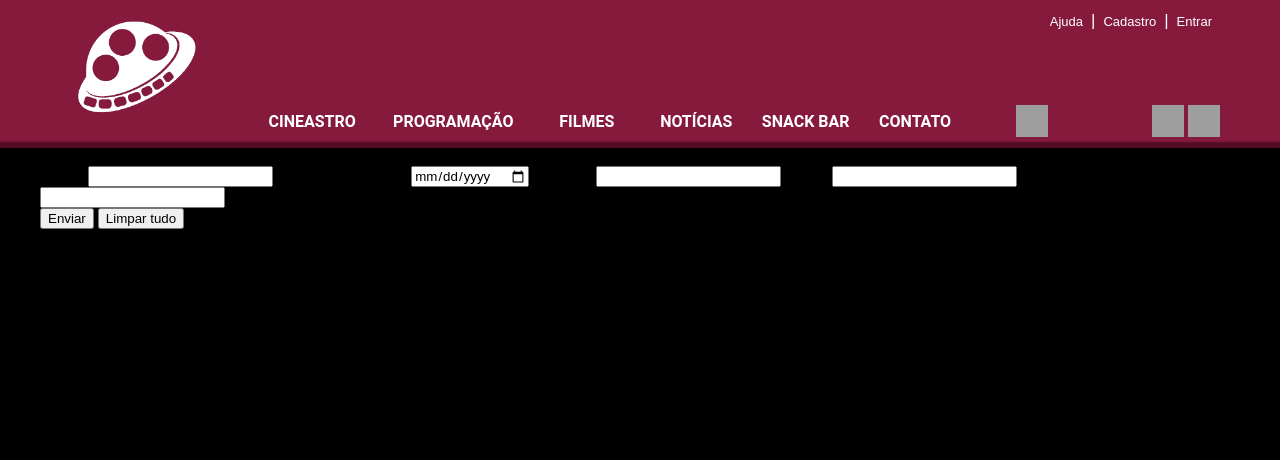
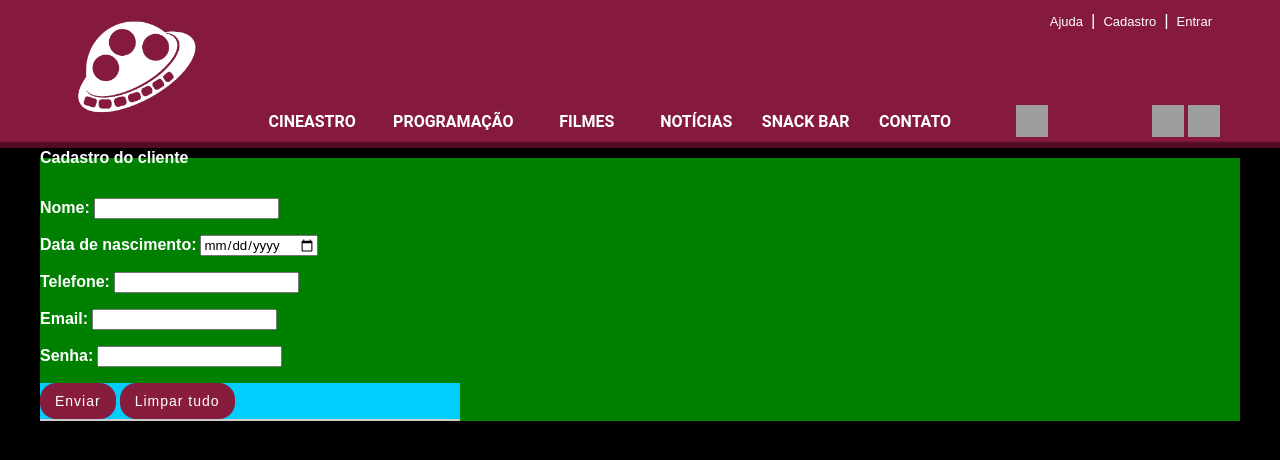
Before and after one commit to joaopedroselau/joaopedroselau.github.io, a PHP site: page /signup.php in a window 1280 px wide. Shown: the top 460 px of the page. Run offline with PHP 8.4, Linux system fonts and the light colour scheme; grey boxes are pictures that could not be loaded.

Commit message:
Estilização do signup

```diff
--- a/projeto/cinema.css
+++ b/projeto/cinema.css
@@ -353,9 +353,6 @@ button:active {
 	}
 
 	div{
-	input{background-color: var(--color-primary);
-		color: black;
-		border: solid 1px var(--color-primary);
 		border-radius: 16px;
 		padding: 4px 24px;
 		letter-spacing: 1px;
@@ -372,7 +369,7 @@ button:active {
 		border-bottom: 2px solid #ccc;
 		color: white;
 	}
-}
+
 
 .news_main{
 	border: 1px solid grey;
@@ -751,5 +748,48 @@ button:active {
 }
 
 ::-webkit-scrollbar-thumb:hover {
-	background: #dd4040;
+	background: #a02828;
 }
+.form{
+
+	align-content: space-around;
+	background-color: green;
+
+	.input{
+		background-color: #01CDFE;
+		align-content: center;
+	}
+
+	legend{
+		color: white;
+		font-family: Arial, Helvetica, sans-serif;
+		font-weight: bold;
+	}
+	.label_form{
+		color: white;
+		font-family: Arial, Helvetica, sans-serif;
+		font-weight: bold;
+	}
+
+	.button{
+		background-color: var(--color-primary);
+		border: none;
+		border-radius: 16px;
+		padding: 4px 24px;
+		letter-spacing: 1px;
+		padding: 10px 15px;
+		font-size: 14px;
+		text-align: center;
+		cursor: pointer;
+		outline: none;
+		color: #fff;
+	}
+
+	.button:hover {background-color: #5e1229}
+
+
+	.button:active {
+		background-color: #5e1229;
+		transform: translateY(4px);
+	}
+}
--- a/projeto/signup.php
+++ b/projeto/signup.php
@@ -41,33 +41,32 @@
         </nav>
 	</header>
 
-    <div class="form">
-        <fieldset>
-            <legend>Cadastro do cliente</legend>
+        <fieldset class="form">
+            <legend>Cadastro do cliente</legend><br><br>
             <form method="post" action="signup.php">
-                <label for="nome">Nome:</label>
-                <input type="text" id="nome" name="nome">
+                <label class="label_form" for="nome">Nome:</label>
+                <input type="text" id="nome" name="nome"><br><br>
 
-                <label for="nascimento">Data de nascimento:</label>
-                <input type="date" id="nascimento" name="nascimento">
+                <label class="label_form" for="nascimento">Data de nascimento:</label>
+                <input type="date" id="nascimento" name="nascimento"><br><br>
 
-                <label for="telefone">Telefone:</label>
-                <input type="phone" id="telefone" name="telefone">
+                <label class="label_form" for="telefone">Telefone:</label>
+                <input type="phone" id="telefone" name="telefone"><br><br>
 
-                <label for="email">Email:</label>
-                <input type="email" id="email" name="email">
+                <label class="label_form" for="email">Email:</label>
+                <input type="email" id="email" name="email"><br><br>
 
 
-                <label for="senha">Senha:</label>
-                <input type="password" id="senha" name="senha">
+                <label class="label_form" for="senha">Senha:</label>
+                <input type="password" id="senha" name="senha"><br><br>
 
                 <div class="input">
-                    <input type="submit" value="Enviar" name="submit">
-                    <input type="reset" value="Limpar tudo" name="limpar">
+                    <input class="button" type="submit" value="Enviar" name="submit">
+                    <input class="button" type="reset" value="Limpar tudo" name="limpar">
                 </div>
             </form>
         </fieldset>
-    </div>
+
 
 
     <?php
```
Also changed, not shown: projeto/contato.html (+5 -5 lines).
